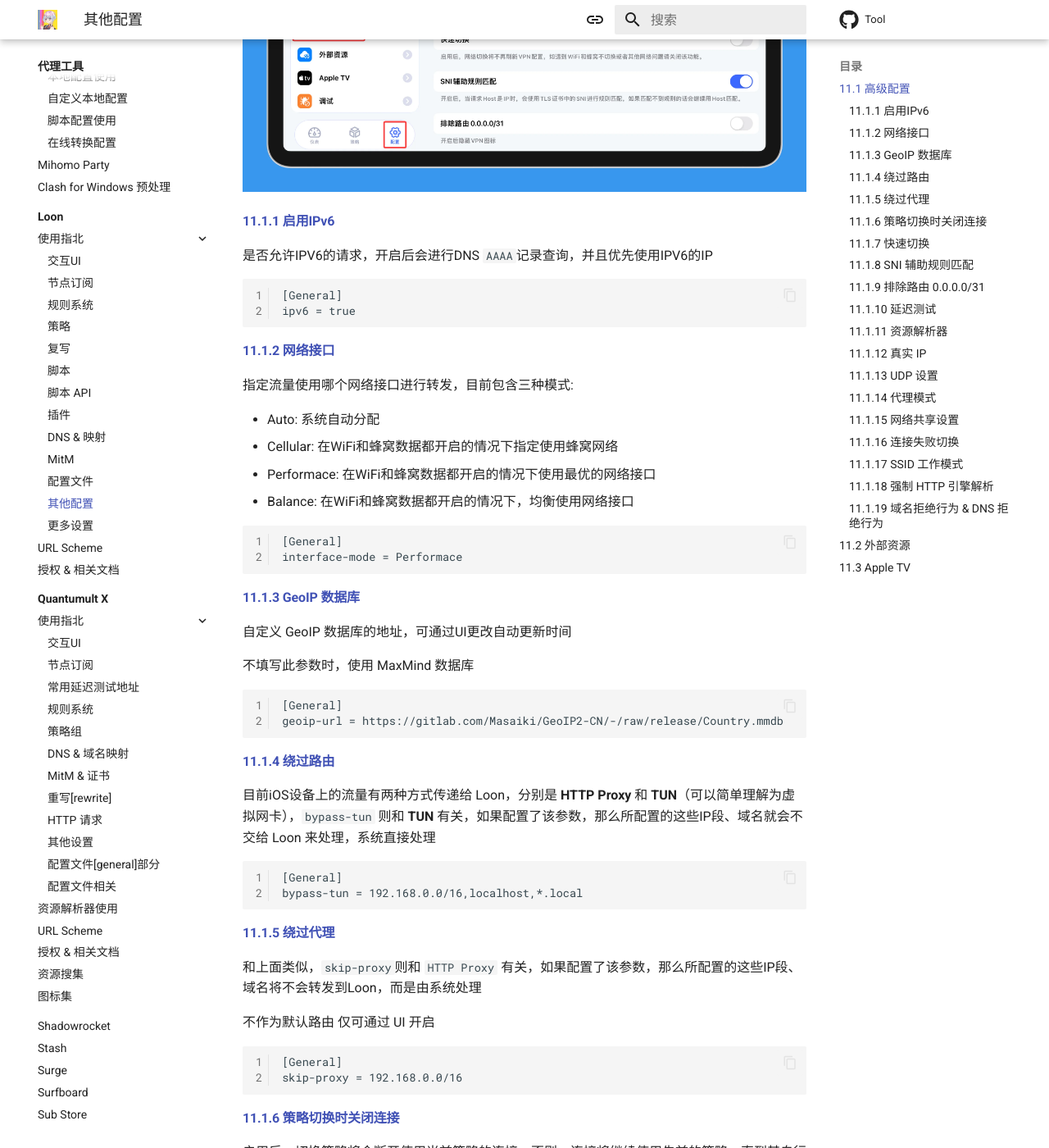
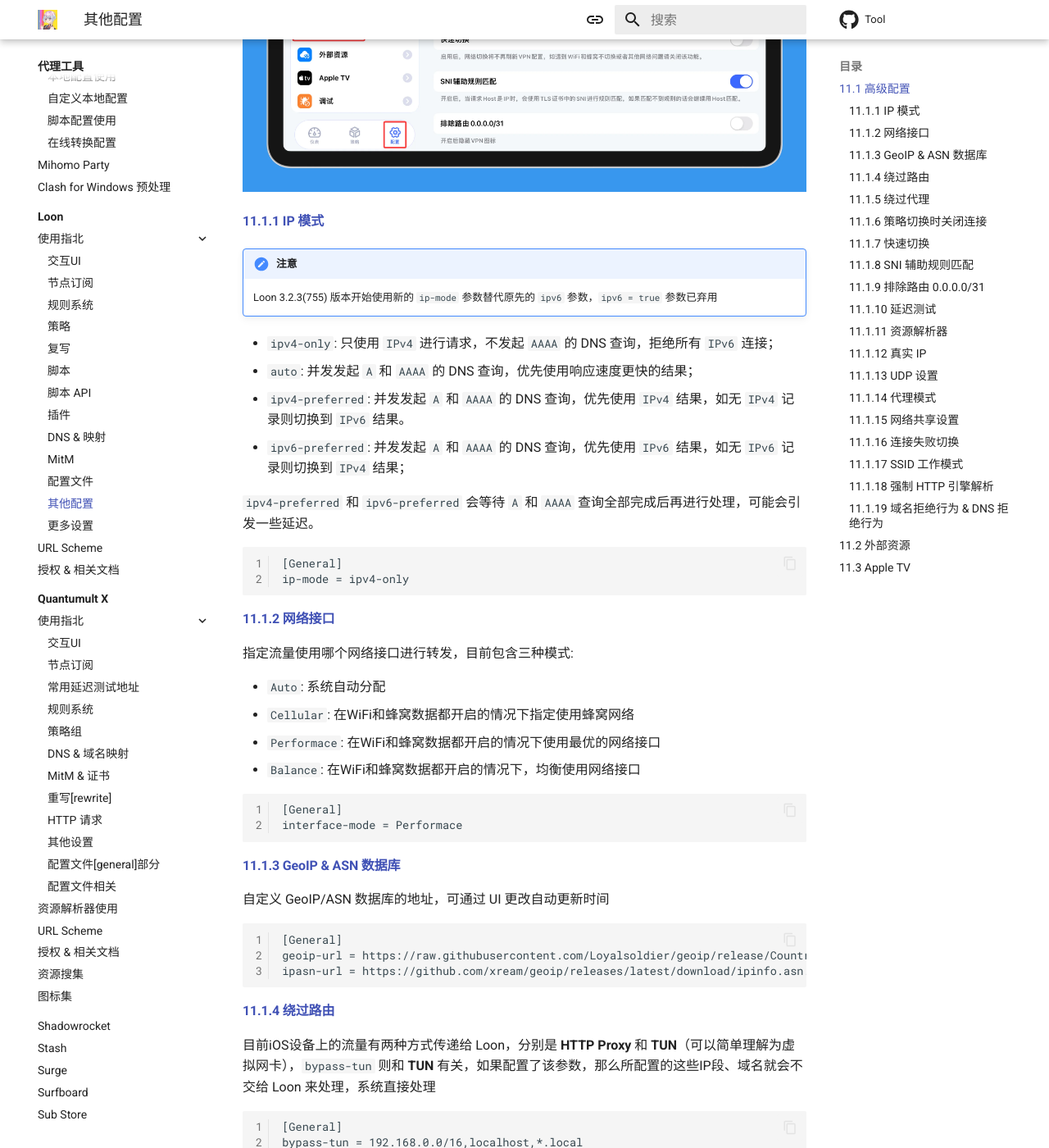
Before and after one commit to Repcz/Repcz.github.io, an MkDocs documentation site: the page built from docs/loon/general.md, in a window 1280 px wide and 1400 px high, scrolled down 793 px. Shown: the whole window at 82% size. Built offline with MkDocs 1.6.1 and Material for MkDocs 9.7.7, drawn with Linux system fonts in a browser that asks for light colours; comment, search, counter and statistics services are not loaded; some of the changed text lies outside the part shown.

Commit message:
Fix & Update

````diff
--- a/docs/loon/general.md
+++ b/docs/loon/general.md
@@ -14,14 +14,25 @@
 <img src="https://raw.githubusercontent.com/Repcz/Repcz.github.io/main/docs/loon/Photo/11.1.webp" >
 
 
-#### 11.1.1 启用IPv6
+#### 11.1.1 IP 模式
 
-是否允许IPV6的请求，开启后会进行DNS `AAAA`记录查询，并且优先使用IPV6的IP
+<!-- prettier-ignore -->
+!!! 注意
+    Loon 3.2.3(755) 版本开始使用新的 `ip-mode` 参数替代原先的 `ipv6` 参数，`ipv6 = true` 参数已弃用
+
+
+- `ipv4-only`: 只使用 `IPv4` 进行请求，不发起 `AAAA` 的 DNS 查询，拒绝所有 `IPv6` 连接；
+- `auto`: 并发发起 `A` 和 `AAAA` 的 DNS 查询，优先使用响应速度更快的结果；
+- `ipv4-preferred`: 并发发起 `A` 和 `AAAA` 的 DNS 查询，优先使用 `IPv4` 结果，如无 `IPv4` 记录则切换到 `IPv6` 结果。
+- `ipv6-preferred`: 并发发起 `A` 和 `AAAA` 的 DNS 查询，优先使用 `IPv6` 结果，如无 `IPv6` 记录则切换到 `IPv4` 结果；
+
+
+`ipv4-preferred` 和 `ipv6-preferred` 会等待 `A` 和 `AAAA` 查询全部完成后再进行处理，可能会引发一些延迟。
 
 
 ```
 [General]
-ipv6 = true
+ip-mode = ipv4-only
 ```
 
 
@@ -29,10 +40,10 @@ ipv6 = true
 
 指定流量使用哪个网络接口进行转发，目前包含三种模式:
 
-- Auto: 系统自动分配
-- Cellular: 在WiFi和蜂窝数据都开启的情况下指定使用蜂窝网络
-- Performace: 在WiFi和蜂窝数据都开启的情况下使用最优的网络接口
-- Balance: 在WiFi和蜂窝数据都开启的情况下，均衡使用网络接口
+- `Auto`: 系统自动分配
+- `Cellular`: 在WiFi和蜂窝数据都开启的情况下指定使用蜂窝网络
+- `Performace`: 在WiFi和蜂窝数据都开启的情况下使用最优的网络接口
+- `Balance`: 在WiFi和蜂窝数据都开启的情况下，均衡使用网络接口
 
 
 ```
@@ -40,15 +51,14 @@ ipv6 = true
 interface-mode = Performace
 ```
 
-#### 11.1.3 GeoIP 数据库
+#### 11.1.3 GeoIP & ASN 数据库
 
-自定义 GeoIP 数据库的地址，可通过UI更改自动更新时间
-
-不填写此参数时，使用 MaxMind 数据库
+自定义 GeoIP/ASN 数据库的地址，可通过 UI 更改自动更新时间
 
 ```
 [General]
-geoip-url = https://gitlab.com/Masaiki/GeoIP2-CN/-/raw/release/Country.mmdb
+geoip-url = https://raw.githubusercontent.com/Loyalsoldier/geoip/release/Country.mmdb
+ipasn-url = https://github.com/xream/geoip/releases/latest/download/ipinfo.asn.mmdb
 ```
 
 ####  11.1.4 绕过路由
@@ -63,7 +73,7 @@ bypass-tun = 192.168.0.0/16,localhost,*.local
 
 #### 11.1.5 绕过代理
 
-和上面类似，`skip-proxy`则和 `HTTP Proxy` 有关，如果配置了该参数，那么所配置的这些IP段、域名将不会转发到Loon，而是由系统处理
+和上面类似，`skip-proxy` 则和 `HTTP Proxy` 有关，如果配置了该参数，那么所配置的这些IP段、域名将不会转发到Loon，而是由系统处理
 
 不作为默认路由 仅可通过 UI 开启
 
@@ -131,11 +141,11 @@ resource-parser = https://gitlab.com/sub-store/Sub-Store/-/releases/permalink/la
 
 #### 11.1.12 真实 IP
 
-有些app会自己去请求DNS获取IP，这样导致有些域名类型的规则无法进行匹配，所以Loon是用了FakeIP来解决这个问题。
+有些app会自己去请求 DNS 获取IP，这样导致有些域名类型的规则无法进行匹配，所以 Loon 是用了 FakeIP 来解决这个问题。
 
-原理是截取这些DNS请求，返回一个假的IP响应，然后在获取到这个假的IP的请求时将相关域名映射到请求中；
+原理是截取这些 DNS 请求，返回一个假的 IP 响应，然后在获取到这个假的IP的请求时将相关域名映射到请求中；
 
-但是有时候系统的一些域名会缓存这些假IP，导致关闭Loon后会用这个假的IP直接发起请求，这就会导致一些问题，针对这种情况可以配置`real-ip`来使这些域名返回真实的ip
+但是有时候系统的一些域名会缓存这些假IP，导致关闭 Loon 后会用这个假的 IP 直接发起请求，这就会导致一些问题，针对这种情况可以配置`real-ip`来使这些域名返回真实的 IP
 
 ```
 [General]
@@ -146,7 +156,7 @@ real-ip = *.apple.com,*.icloud.com
 
 <!-- prettier-ignore -->
 !!! 注意
-    Loon 1.1.7 版本开始舍弃 `disable-udp-ports` 参数，转为使用端口协议及逻辑规则
+    Loon 3.1.7 版本开始舍弃 `disable-udp-ports` 参数，转为使用端口协议及逻辑规则
 
 
 <img src="https://raw.githubusercontent.com/Repcz/Repcz.github.io/main/docs/loon/Photo/11.1.13.webp" width="600">
@@ -182,7 +192,7 @@ udp-fallback-mode = REJECT
 
 点击可查看端口，也可修改端口
 
-其他需要被代理的设备中，应处于同一局域网下，在其 Wi-Fi 设置中填写 Loon 的IP和设置的端口
+其他需要被代理的设备中，应处于同一局域网下，在其 Wi-Fi 设置中填写 Loon 的 IP 和设置的端口
 
 
 ```
@@ -281,9 +291,9 @@ dns-reject-mode = LOOPBACKIP
 
 - https://www.nsloon.com/openloon/update?sub=all
 
-Loon 1.1.7 版本后新增「下载进度提示」
+Loon 3.1.7 版本后新增「下载进度提示」
 
-Loon 1.1.8 版本新增「资源自动更新策略」：可自行更改更新时间及是否隐藏下载进度等设置
+Loon 3.1.8 版本新增「资源自动更新策略」：可自行更改更新时间及是否隐藏下载进度等设置
 
 
 ### 11.3 Apple TV
````
